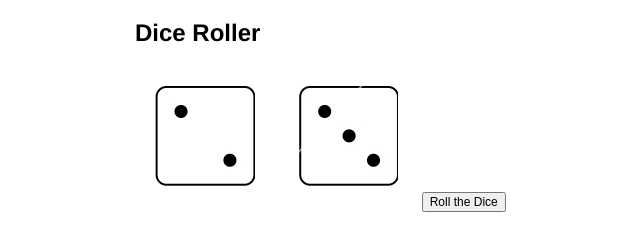
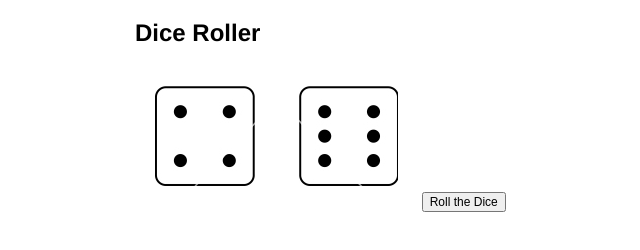
Before and after one commit to kertcodes/rolling-dice, a plain HTML site: page index.html in a window 1280 px wide. Both pictures are taken after a click on the button "Roll the Dice". Shown: the whole page, without its empty margins (25-665 px from the left). Drawn offline with Linux system fonts and the light colour scheme.

Commit message:
Lab completion - Keerthi Moudgal

```diff
--- a/index.html
+++ b/index.html
@@ -24,7 +24,7 @@
         <h1>Dice Roller</h1>
       </header>
       <section id="content">
-        <span class="dice dice-2" id="first-die"></span>
+        <span class="dice dice-4" id="first-die"></span>
         <span class="dice dice-3" id="second-die"></span>
         <input id="roll-dice" type="button" value="Roll the Dice">
       </section>
--- a/js/app.js
+++ b/js/app.js
@@ -15,3 +15,38 @@ Creating a page where every time the user hits the "Roll Dice" button, the scree
 3) Check to see if the Dice Roll has been hit, if it has run the diceRoll function.
 
 */
+
+
+//Declare a function to simulate rolling a dice (random # btwn 1 - 6)
+function randomDie(){
+  return Math.floor(Math.random() * 6) + 1
+}
+
+/*
+let random1 = randomDie()
+let random2 = randomDie()
+
+console.log(`first die: ${random1}`)
+console.log(`second die: ${random2}`)
+*/
+
+//listen for click event
+//getElementById grabs the element from the HTML file, in this case, the RollDice button
+//onClick listens for click events
+document.getElementById("roll-dice").onclick = rollDice
+
+function combineDie(rando){
+  return `dice-${rando}`
+}
+
+function rollDice(){
+  console.log('dice is rolled')
+  random1 = randomDie()
+  random2 = randomDie()
+  console.log(`first die: ${random1}`)
+  console.log(`second die: ${random2}`)
+
+  //dynamically update html with new dice class (gives you new images)
+  document.getElementById("first-die").className = combineDie(random1)
+  document.getElementById("second-die").className = combineDie(random2)
+}
```
